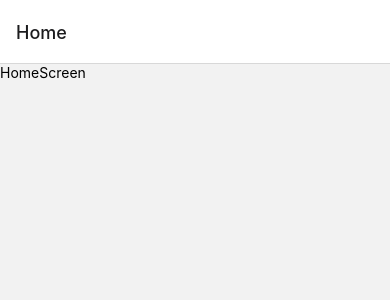
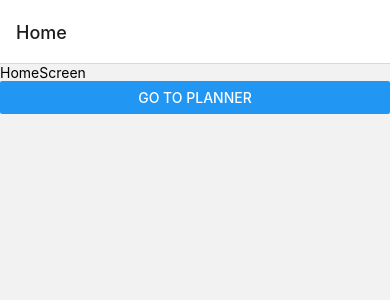
Before and after one commit to KennedyMungai/WorkoutAppAnother, a React Native app: screen /Home in a window 390 px wide. Shown: the top 300 px of the page. Built offline with nearby package versions, Linux system fonts and the light colour scheme.

Commit message:
Added a button to the HomeScreen

```diff
--- a/screens/HomeScreen.tsx
+++ b/screens/HomeScreen.tsx
@@ -1,5 +1,5 @@
 import React from 'react'
-import { Text, View } from 'react-native'
+import { Alert, Button, Text, View } from 'react-native'
 
 type Props = {}
 
@@ -7,6 +7,10 @@ const HomeScreen = (props: Props) => {
 	return (
 		<View>
 			<Text>HomeScreen</Text>
+			<Button
+				title='Go to Planner'
+				onPress={() => Alert.alert('Planner')}
+			/>
 		</View>
 	)
 }
```
